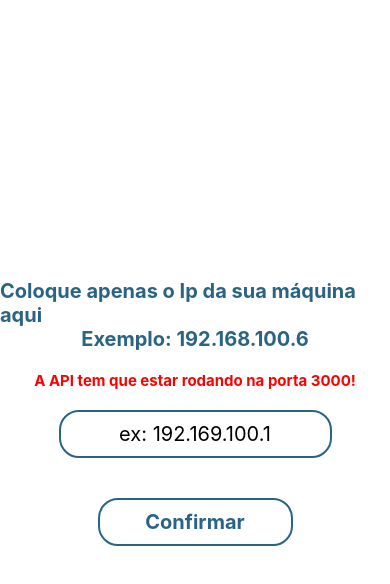
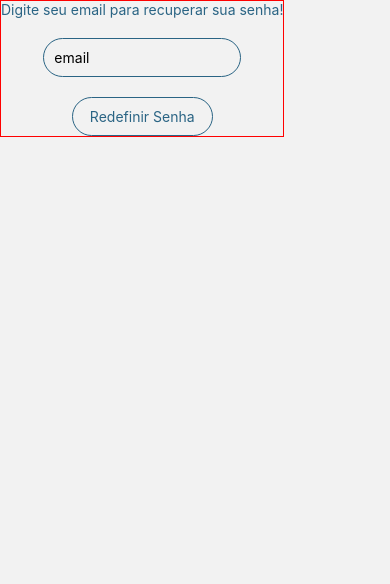
Before and after one commit to BureauTech/BureAutoMobile, a React Native app in the folder bureauto/: screen /ForgotPassword in a window 390 px wide. Shown: the top 584 px of the page. Built offline with nearby package versions, Linux system fonts and the light colour scheme.

Commit message:
recurso recuperacao de senha

```diff
--- a/bureauto/src/routes/stack.js
+++ b/bureauto/src/routes/stack.js
@@ -13,6 +13,7 @@ import SetUrlServer from "../screens/SetUrlServer/SetUrlServer";
 import Chat from "../screens/Chat/Chat";
 import Chats from "../screens/Chats/Chats";
 import ChangePassword from "../screens/ChangePassword/ChangePassword";
+import ForgotPassword from "../screens/ForgotPassword/ForgotPassword";
 
 export default function StackCustom() {
   return (
@@ -74,6 +75,11 @@ export default function StackCustom() {
           name="ChangePassword"
           component={ChangePassword}
         />
+        <Stack.Screen
+          options={{ headerShown: false }}
+          name="ForgotPassword"
+          component={ForgotPassword}
+        />
       </Stack.Group>
     </Stack.Navigator>
   );
--- a/bureauto/src/screens/ChangePassword/ChangePassword.js
+++ b/bureauto/src/screens/ChangePassword/ChangePassword.js
@@ -6,12 +6,12 @@ import {
   TextInput,
   TouchableOpacity,
   Image,
-  Alert
+  Alert,
 } from "react-native";
 import { Icon } from "react-native-elements";
 const logo = require("../../../assets/logo.png");
 
-import api from "../../services/api"
+import api from "../../services/api";
 
 export default function ChangePassword({ route, navigation }) {
   const [passVisible, setPassVisible] = useState(true);
@@ -19,6 +19,18 @@ export default function ChangePassword({ route, navigation }) {
   const [password, setPassword] = useState("");
   const [password1, setPassword1] = useState("");
   const [passDiff, setPassDiff] = useState(false);
+  const [passWeak, setPassWeak] = useState(false);
+
+  function validadePass() {
+    return (
+      password.match(/[A-Z]/g) &&
+      password.match(/[a-z]/g) &&
+      password.match(/\d/g) &&
+      password.match(/[!@#$*\.%]/g) &&
+      password.length >= 6 &&
+      password.length <= 16
+    );
+  }
 
   function showPass() {
     passVisible ? setPassVisible(false) : setPassVisible(true);
@@ -31,24 +43,27 @@ export default function ChangePassword({ route, navigation }) {
     if (password != password1 || (password || password1).length <= 4) {
       setPassDiff(true);
     } else {
-        const form = new FormData()
-        form.append("newPassword", password)
-        api.post("/reset-password/change", form)
-        .then(res => {
-          if(res.data.success){
+      if (validadePass(password)) {
+        const form = new FormData();
+        form.append("newPassword", password);
+        api.post("/reset-password/change", form).then((res) => {
+          if (res.data.success) {
             Alert.alert(
               "Senha alterada!",
               "Sua senha foi alterada com sucesso!",
               [
                 {
                   text: "Ok",
-                }
+                },
               ]
-            )
-            navigation.goBack()
+            );
+            navigation.navigate("Tab");
           }
-        })
-
+        });
+      } else {
+        setPassWeak(true);
+        Alert.alert("Senha fraca");
+      }
     }
   }
 
@@ -58,7 +73,21 @@ export default function ChangePassword({ route, navigation }) {
         <Image style={styles.logo} source={logo} />
       </View>
 
-      <Text style={styles.text}>Você está usando uma senha temporária!{"\n"}Altere sua senha!</Text>
+      <Text style={styles.text}>
+        Você está usando uma senha temporária!{"\n"}Altere sua senha!
+      </Text>
+
+      {passWeak ? (
+        <View style={{ alignItems: "center" }}>
+          <Text style={styles.passLikeTitle}>Sua senha deve possuir:</Text>
+          <Text style={styles.passLike}>
+            Um símbolo (!@#$*.%){"\n"} Tamanho entre 6 e 16 caracteres{"\n"}
+            Pelo menos uma letra maiúscula e uma minúscula{" "}
+          </Text>
+        </View>
+      ) : (
+        <></>
+      )}
 
       <View style={styles.containerInput}>
         <TextInput
@@ -71,6 +100,7 @@ export default function ChangePassword({ route, navigation }) {
           onChangeText={(text) => {
             setPassword(text);
             setPassDiff(false);
+            setPassWeak(false);
           }}
         />
         <TouchableOpacity
@@ -95,6 +125,7 @@ export default function ChangePassword({ route, navigation }) {
           onChangeText={(text) => {
             setPassword1(text);
             setPassDiff(false);
+            setPassWeak(false);
           }}
         />
       </View>
@@ -146,7 +177,7 @@ const styles = StyleSheet.create({
   },
   text: {
     color: "#2a6484",
-    textAlign: "center"
+    textAlign: "center",
   },
   button: {
     borderWidth: 1,
@@ -158,7 +189,7 @@ const styles = StyleSheet.create({
     alignItems: "center",
   },
   buttonPass: {
-   // marginTop: 20,
+    // marginTop: 20,
     //padding: 10,
   },
   txtPassDiff: {
@@ -172,7 +203,14 @@ const styles = StyleSheet.create({
     marginTop: 20,
     borderColor: "#2a6484",
     borderRadius: 20,
-    alignItems: "center"
-
+    alignItems: "center",
+  },
+  passLike: {
+    textAlign: "center",
+    color: "red",
+  },
+  passLikeTitle: {
+    color: "#2a6484",
+    fontSize: 16,
   },
 });
--- /dev/null
+++ b/bureauto/src/screens/ForgotPassword/ForgotPassword.js
@@ -0,0 +1,92 @@
+import React, { useState } from "react";
+import {
+  View,
+  Text,
+  StyleSheet,
+  TextInput,
+  TouchableOpacity,
+  Keyboard,
+  TouchableNativeFeedback,
+  Alert,
+} from "react-native";
+
+import api from "../../services/api";
+
+export default function ForgotPassword({navigation}) {
+  const [email, setEmail] = useState("");
+
+  function resetPassword() {
+    if (email.length <= 3 || !email.includes("@")) {
+      Alert.alert("Erro", "Email inválido!", [
+        {
+          text: "Obrigado por avisar!",
+        },
+      ]);
+    } else {
+      api.post("/reset-password", { email })
+      .then((res) => {
+        if (res.data.success) {
+            navigation.navigate("Tab")
+          Alert.alert("Sucesso. Verifique seu email e siga as instruções!")
+        } else {
+            Alert.alert("Email não encontrado!")
+        }
+
+      })
+      .catch(err => Alert("Erro ao fazer a requisição!"));
+    }
+  }
+  return (
+    <TouchableNativeFeedback onPress={Keyboard.dismiss}>
+      <View style={styles.container}>
+        <Text style={styles.text}>
+          Digite seu email para recuperar sua senha!
+        </Text>
+        <TextInput
+          style={styles.input}
+          placeholder="email"
+          textContentType="emailAddress"
+          autoCompleteType="email"
+          onChangeText={(e) => setEmail(e)}
+        />
+
+        <TouchableOpacity
+          style={styles.button}
+          activeOpacity={0.4}
+          onPress={() => resetPassword()}
+        >
+          <Text style={styles.text}>Redefinir Senha</Text>
+        </TouchableOpacity>
+      </View>
+    </TouchableNativeFeedback>
+  );
+}
+
+const styles = StyleSheet.create({
+  container: {
+    flex: 1,
+    alignItems: "center",
+    justifyContent: "center",
+  },
+  text: {
+    color: "#2a6484",
+    textAlign: "center",
+  },
+  input: {
+    width: "70%",
+    borderWidth: 1,
+    marginTop: 20,
+    borderColor: "#2a6484",
+    borderRadius: 20,
+    padding: 10,
+  },
+  button: {
+    borderWidth: 1,
+    borderColor: "#2a6484",
+    width: "50%",
+    padding: 10,
+    marginTop: 20,
+    borderRadius: 20,
+    alignItems: "center",
+  },
+});
--- a/bureauto/src/screens/Login/Login.js
+++ b/bureauto/src/screens/Login/Login.js
@@ -124,7 +124,7 @@ export default function Login({ route, navigation }) {
               >
                 <Icon name={passIcon} type="material" color="#2A6484" />
               </TouchableOpacity>
-              <TouchableOpacity style={styles.buttonPass} activeOpacity={0.9}>
+              <TouchableOpacity style={styles.buttonPass} activeOpacity={0.9} onPress={() => navigation.navigate("ForgotPassword")}>
                 <Text style={styles.text}>Esqueci a senha</Text>
               </TouchableOpacity>
             </View>
```
